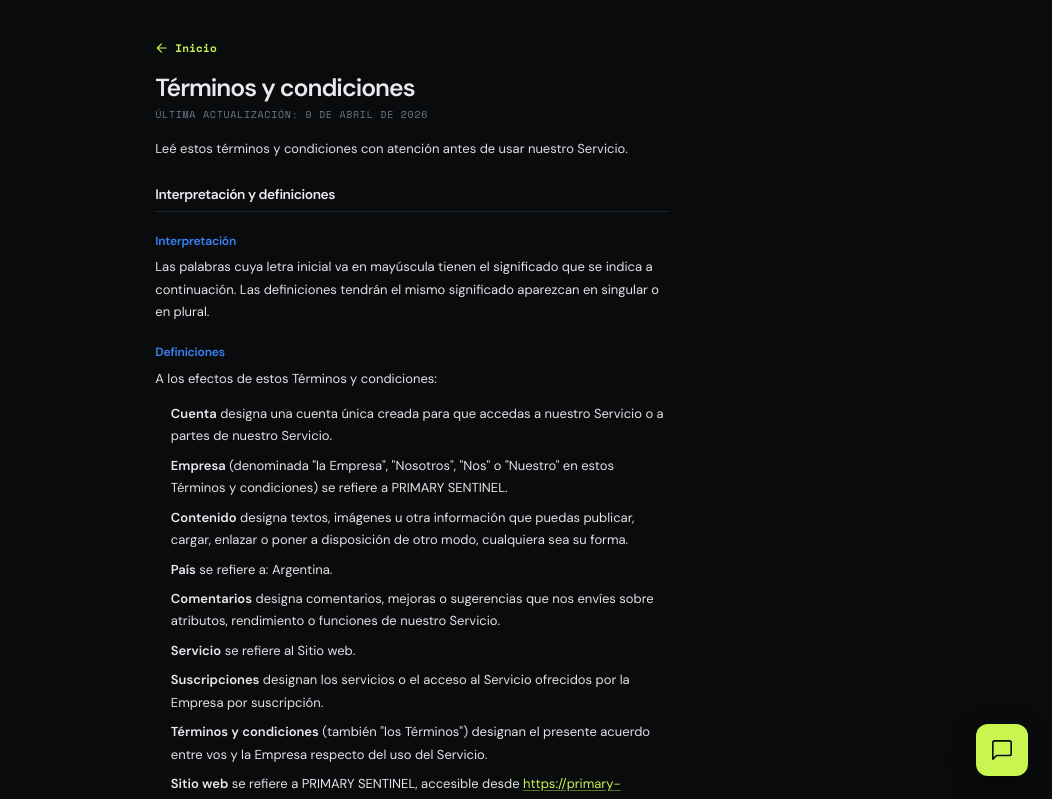
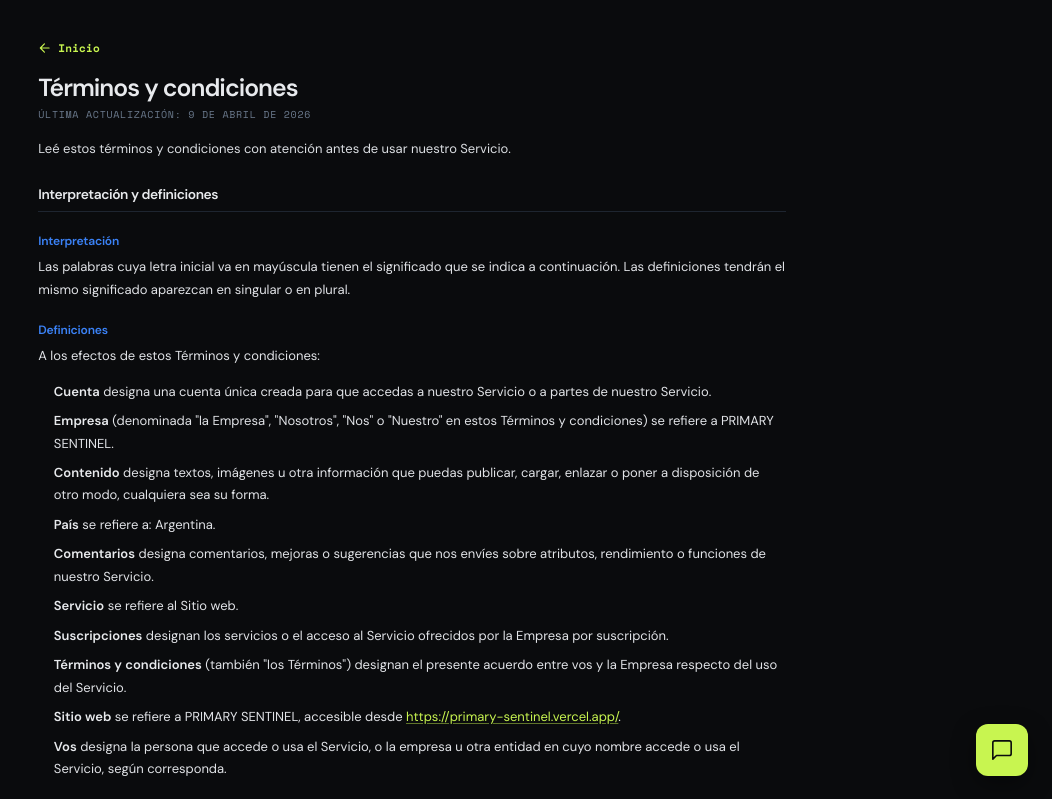
Before and after one commit to BrunoEmaSN/primary-sentinel-frontend, a Next.js app: page /legal/terms in a window 1280 px wide. Shown: the top 799 px of the page, without its empty margins (228-1280 px from the left). Built offline with nearby package versions, Linux system fonts and the light colour scheme; no server answers.

Commit message:
Update legal document styling to increase max-width from 42rem to 60rem, enhancing layout and readability for better user experience.

```diff
--- a/src/app/globals.css
+++ b/src/app/globals.css
@@ -114,7 +114,7 @@ html, body {
 
   /* Legal — Terms & Privacy (jerarquía clara, alineado al tema Primary Sentinel) */
   .legal-doc {
-    max-width: 42rem;
+    max-width: 60rem;
     margin-inline: auto;
     padding: 3rem 1.25rem 4rem;
     line-height: 1.72;
```
